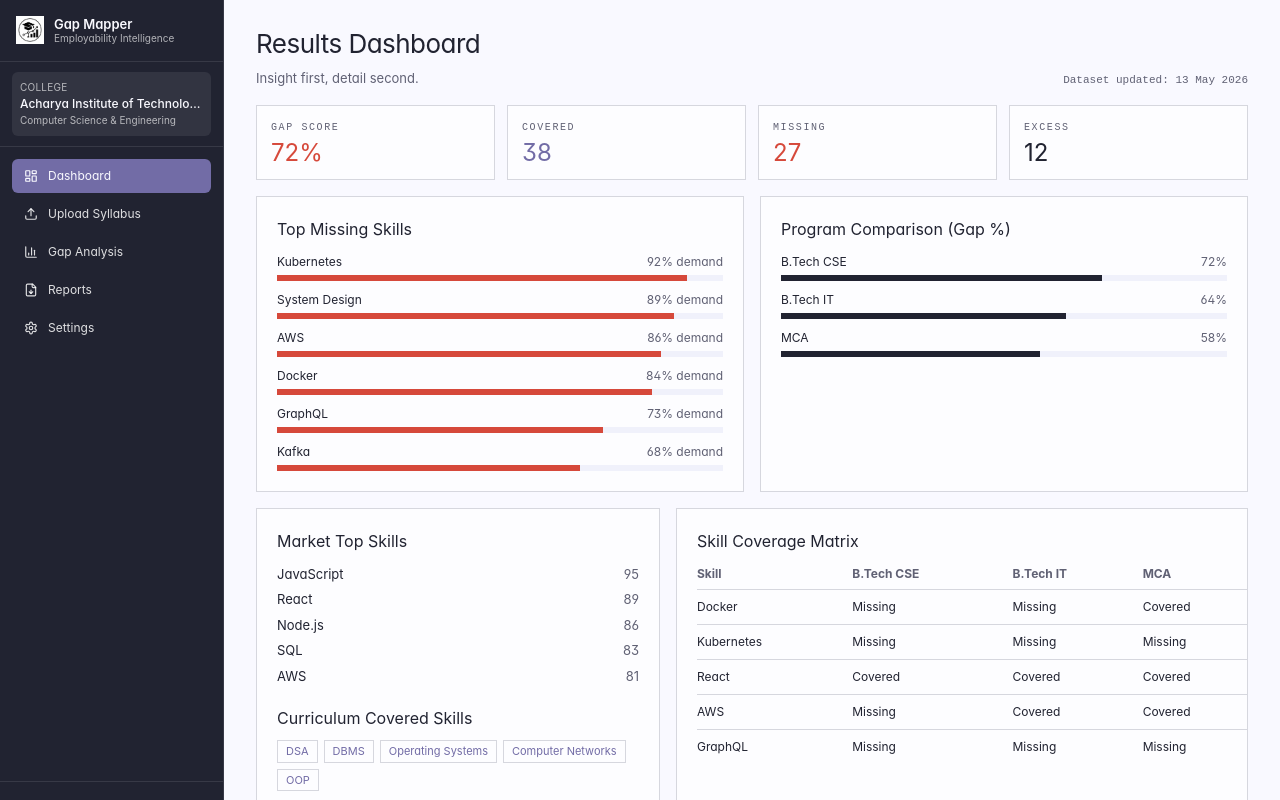
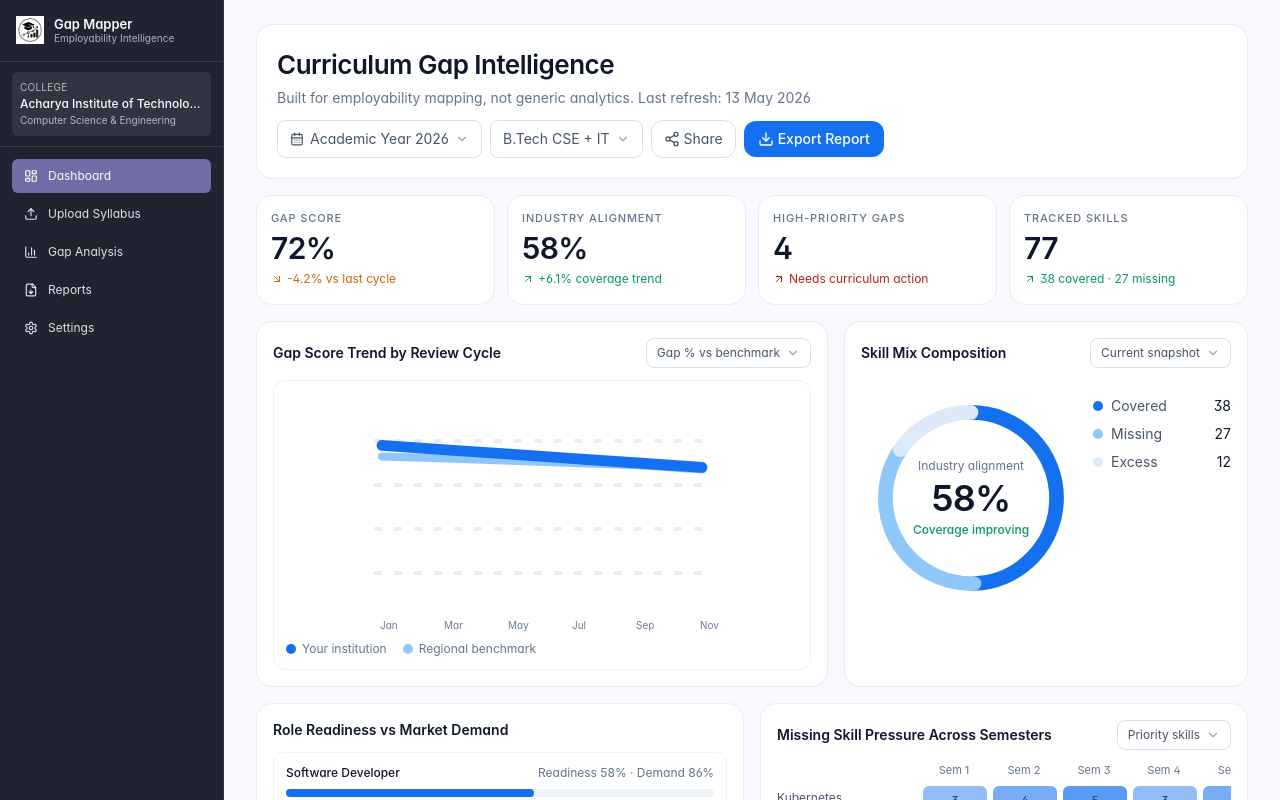
Before and after one commit to gadilkartanishka/employability-gap-mapper, a React (Vite) app in the folder frontend/: page / in a window 1280 px wide. Both pictures are taken after a click on the button "Start Analysis →". Shown: the top 800 px of the page. Built offline with nearby package versions, Linux system fonts and the light colour scheme.

Commit message:
feat(frontend): redesign internal dashboard with employability-focused analytics visuals

```diff
--- a/frontend/src/components/internal/ResultsDashboardPage.tsx
+++ b/frontend/src/components/internal/ResultsDashboardPage.tsx
@@ -2,58 +2,140 @@ import {
   coveredSkills,
   marketTopSkills,
   programComparison,
-  skillCoverageMatrix,
   summary,
   topMissingSkills,
 } from "@/data/internalMockData";
+import { ArrowUpRight, CalendarDays, ChevronDown, Download, Share2 } from "lucide-react";
+
+const gapTrend = [78, 76, 74, 72, 70, 68];
+const benchmarkTrend = [73, 72, 71, 70, 69, 67];
+const cycles = ["Jan", "Mar", "May", "Jul", "Sep", "Nov"];
+
+const roleReadiness = [
+  { role: "Software Developer", readiness: 58, demand: 86 },
+  { role: "Data Analyst", readiness: 64, demand: 78 },
+  { role: "Cloud Engineer", readiness: 43, demand: 82 },
+  { role: "QA Automation", readiness: 61, demand: 69 },
+];
+
+const pressureWindows = ["Sem 1", "Sem 2", "Sem 3", "Sem 4", "Sem 5", "Sem 6"];
+const skillPressure = topMissingSkills.map((skill, idx) =>
+  pressureWindows.map((_, col) => Math.max(1, Math.round((skill.demand - 52) / 10) + ((col + idx) % 3) - 1))
+);
 
 export function ResultsDashboardPage() {
+  const total = summary.covered + summary.missing + summary.excess;
+  const alignment = Math.round((summary.covered / (summary.covered + summary.missing)) * 100);
+  const highPriorityGaps = topMissingSkills.filter((s) => s.demand >= 80).length;
+
   return (
-    <div>
-      <header className="mb-4 flex items-end justify-between gap-4 flex-wrap">
-        <div>
-          <h1 className="text-[22px] md:text-[26px] tracking-[-0.02em] text-ink">Results Dashboard</h1>
-          <p className="mt-1.5 text-[13px] text-muted-foreground">Insight first, detail second.</p>
+    <div className="space-y-4">
+      <header className="rounded-2xl border border-[#E7ECF3] bg-white p-4 md:p-5">
+        <div className="flex flex-wrap items-center justify-between gap-3">
+          <div>
+            <h1 className="text-[26px] font-semibold tracking-[-0.02em] text-[#0F172A]">Curriculum Gap Intelligence</h1>
+            <p className="mt-1 text-sm text-[#64748B]">
+              Built for employability mapping, not generic analytics. Last refresh: {summary.datasetDate}
+            </p>
+          </div>
+          <div className="flex items-center gap-2">
+            <FilterPill icon={<CalendarDays className="h-3.5 w-3.5" />} label="Academic Year 2026" />
+            <FilterPill label="B.Tech CSE + IT" />
+            <button className="inline-flex items-center gap-1 rounded-xl border border-[#D7E0EA] px-3 py-2 text-sm text-[#475569]">
+              <Share2 className="h-4 w-4" /> Share
+            </button>
+            <button className="inline-flex items-center gap-1 rounded-xl bg-[#1570EF] px-3.5 py-2 text-sm font-medium text-white transition hover:bg-[#155ad2]">
+              <Download className="h-4 w-4" /> Export Report
+            </button>
+          </div>
         </div>
-        <div className="font-mono text-[11px] text-muted-foreground">Dataset updated: {summary.datasetDate}</div>
       </header>
 
-      <div className="grid sm:grid-cols-2 xl:grid-cols-4 gap-3 mb-4">
-        <MetricCard label="Gap Score" value={`${summary.gapScore}%`} tone="bad" />
-        <MetricCard label="Covered" value={String(summary.covered)} tone="good" />
-        <MetricCard label="Missing" value={String(summary.missing)} tone="bad" />
-        <MetricCard label="Excess" value={String(summary.excess)} tone="warn" />
+      <div className="grid gap-3 sm:grid-cols-2 xl:grid-cols-4">
+        <MetricCard label="Gap Score" value={`${summary.gapScore}%`} delta="-4.2% vs last cycle" tone="down" />
+        <MetricCard label="Industry Alignment" value={`${alignment}%`} delta="+6.1% coverage trend" tone="up" />
+        <MetricCard label="High-Priority Gaps" value={String(highPriorityGaps)} delta="Needs curriculum action" tone="warn" />
+        <MetricCard label="Tracked Skills" value={String(total)} delta={`${summary.covered} covered · ${summary.missing} missing`} tone="up" />
       </div>
 
-      <div className="grid xl:grid-cols-12 gap-4 mb-4">
-        <section className="xl:col-span-6 hairline bg-card p-4 md:p-5">
-          <h2 className="text-[16px] text-ink">Top Missing Skills</h2>
+      <div className="grid gap-4 xl:grid-cols-12">
+        <section className="xl:col-span-7 rounded-2xl border border-[#E7ECF3] bg-white p-4">
+          <div className="mb-3 flex flex-wrap items-center justify-between gap-2">
+            <h2 className="text-sm font-semibold text-[#0F172A]">Gap Score Trend by Review Cycle</h2>
+            <FilterPill label="Gap % vs benchmark" compact />
+          </div>
+          <GapTrendChart />
+        </section>
+
+        <section className="xl:col-span-5 rounded-2xl border border-[#E7ECF3] bg-white p-4">
+          <div className="mb-3 flex items-center justify-between">
+            <h2 className="text-sm font-semibold text-[#0F172A]">Skill Mix Composition</h2>
+            <FilterPill label="Current snapshot" compact />
+          </div>
+          <CoverageDonut />
+        </section>
+      </div>
+
+      <div className="grid gap-4 xl:grid-cols-12">
+        <section className="xl:col-span-6 rounded-2xl border border-[#E7ECF3] bg-white p-4">
+          <h2 className="mb-3 text-sm font-semibold text-[#0F172A]">Role Readiness vs Market Demand</h2>
+          <div className="space-y-3">
+            {roleReadiness.map((row, idx) => (
+              <RoleRow key={row.role} row={row} idx={idx} />
+            ))}
+          </div>
+        </section>
+
+        <section className="xl:col-span-6 rounded-2xl border border-[#E7ECF3] bg-white p-4">
+          <div className="mb-3 flex items-center justify-between">
+            <h2 className="text-sm font-semibold text-[#0F172A]">Missing Skill Pressure Across Semesters</h2>
+            <FilterPill label="Priority skills" compact />
+          </div>
+          <PressureHeatmap />
+        </section>
+      </div>
+
+      <div className="grid gap-4 lg:grid-cols-2">
+        <section className="rounded-2xl border border-[#E7ECF3] bg-white p-4">
+          <h3 className="text-sm font-semibold text-[#0F172A]">Program Comparison (Gap %)</h3>
           <div className="mt-3 space-y-2.5">
-            {topMissingSkills.map((s) => (
-              <div key={s.skill}>
-                <div className="flex justify-between text-[12px] mb-1">
-                  <span className="text-ink">{s.skill}</span>
-                  <span className="text-muted-foreground">{s.demand}% demand</span>
+            {programComparison.map((row, idx) => (
+              <div key={row.program}>
+                <div className="mb-1 flex items-center justify-between text-xs">
+                  <span className="text-[#0F172A]">{row.program}</span>
+                  <span className="text-[#64748B]">{row.gap}%</span>
                 </div>
-                <div className="h-1.5 bg-secondary">
-                  <div className="h-full bg-destructive" style={{ width: `${s.demand}%` }} />
+                <div className="h-2 rounded-full bg-[#EFF4FA]">
+                  <div
+                    className="h-full rounded-full bg-gradient-to-r from-[#64A5FF] to-[#1570EF]"
+                    style={{ width: `${row.gap}%`, animation: `growBar 900ms ease ${100 * idx}ms both` }}
+                  />
                 </div>
               </div>
             ))}
           </div>
         </section>
 
-        <section className="xl:col-span-6 hairline bg-card p-4 md:p-5">
-          <h2 className="text-[16px] text-ink">Program Comparison (Gap %)</h2>
+        <section className="rounded-2xl border border-[#E7ECF3] bg-white p-4">
+          <h3 className="text-sm font-semibold text-[#0F172A]">Action Queue: Top Missing Skills</h3>
           <div className="mt-3 space-y-2.5">
-            {programComparison.map((p) => (
-              <div key={p.program}>
-                <div className="flex justify-between text-[12px] mb-1">
-                  <span className="text-ink">{p.program}</span>
-                  <span className="text-muted-foreground">{p.gap}%</span>
-                </div>
-                <div className="h-1.5 bg-secondary">
-                  <div className="h-full bg-ink" style={{ width: `${p.gap}%` }} />
+            {topMissingSkills.map((skill, idx) => (
+              <div key={skill.skill} className="rounded-xl border border-[#ECF1F7] p-3">
+                <div className="flex items-center justify-between gap-3">
+                  <div>
+                    <p className="text-sm font-medium text-[#0F172A]">{skill.skill}</p>
+                    <p className="text-xs text-[#64748B]">Market demand signal: {skill.demand}%</p>
+                  </div>
+                  <span
+                    className="rounded-full px-2 py-1 text-[11px] font-medium"
+                    style={{
+                      background: skill.demand >= 85 ? "#FEE2E2" : "#FFF3CD",
+                      color: skill.demand >= 85 ? "#B42318" : "#9A6700",
+                      animation: `cellIn 450ms ease ${idx * 80}ms both`,
+                    }}
+                  >
+                    {skill.demand >= 85 ? "Critical" : "High"}
+                  </span>
                 </div>
               </div>
             ))}
@@ -61,60 +143,191 @@ export function ResultsDashboardPage() {
         </section>
       </div>
 
-      <div className="grid xl:grid-cols-12 gap-4">
-        <section className="xl:col-span-5 hairline bg-card p-4 md:p-5">
-          <h2 className="text-[16px] text-ink">Market Top Skills</h2>
-          <ul className="mt-3 space-y-1.5 text-[13px]">
-            {marketTopSkills.map((s) => (
-              <li key={s.skill} className="flex justify-between">
-                <span className="text-ink">{s.skill}</span>
-                <span className="text-muted-foreground">{s.score}</span>
-              </li>
-            ))}
-          </ul>
-
-          <h2 className="text-[16px] text-ink mt-5">Curriculum Covered Skills</h2>
-          <div className="mt-2.5 flex flex-wrap gap-1.5">
-            {coveredSkills.map((s) => (
-              <span key={s} className="text-[11px] px-2 py-0.5 hairline text-deep-sage">{s}</span>
-            ))}
-          </div>
-        </section>
-
-        <section className="xl:col-span-7 hairline bg-card p-4 md:p-5 overflow-x-auto">
-          <h2 className="text-[16px] text-ink">Skill Coverage Matrix</h2>
-          <table className="mt-3 w-full text-[12px] min-w-[560px]">
-            <thead>
-              <tr className="text-left text-muted-foreground">
-                <th className="pb-1.5">Skill</th>
-                <th className="pb-1.5">B.Tech CSE</th>
-                <th className="pb-1.5">B.Tech IT</th>
-                <th className="pb-1.5">MCA</th>
-              </tr>
-            </thead>
-            <tbody>
-              {skillCoverageMatrix.map((row) => (
-                <tr key={row.skill} className="hairline-t">
-                  <td className="py-2 text-ink">{row.skill}</td>
-                  <td className="py-2">{row.cse ? "Covered" : "Missing"}</td>
-                  <td className="py-2">{row.it ? "Covered" : "Missing"}</td>
-                  <td className="py-2">{row.mca ? "Covered" : "Missing"}</td>
-                </tr>
-              ))}
-            </tbody>
-          </table>
-        </section>
+      <div className="rounded-2xl border border-[#E7ECF3] bg-white p-4">
+        <h3 className="text-sm font-semibold text-[#0F172A]">Currently Covered Foundation Skills</h3>
+        <div className="mt-2.5 flex flex-wrap gap-1.5">
+          {coveredSkills.concat(marketTopSkills.map((s) => s.skill)).map((skill) => (
+            <span key={skill} className="rounded-full border border-[#DCE5EF] bg-[#F8FBFF] px-2 py-1 text-[11px] text-[#334155]">
+              {skill}
+            </span>
+          ))}
+        </div>
       </div>
     </div>
   );
 }
 
-function MetricCard({ label, value, tone }: { label: string; value: string; tone: "good" | "warn" | "bad" }) {
-  const color = tone === "good" ? "text-deep-sage" : tone === "warn" ? "text-ink" : "text-destructive";
+function FilterPill({ label, icon, compact }: { label: string; icon?: React.ReactNode; compact?: boolean }) {
   return (
-    <div className="hairline bg-card p-3.5">
-      <div className="font-mono text-[10px] tracking-[0.16em] uppercase text-muted-foreground">{label}</div>
-      <div className={`mt-1.5 text-[24px] leading-none ${color}`}>{value}</div>
+    <button className={`inline-flex items-center gap-1.5 rounded-lg border border-[#D7E0EA] bg-white text-[#475569] ${compact ? "px-2.5 py-1.5 text-xs" : "px-3 py-2 text-sm"}`}>
+      {icon}
+      {label}
+      <ChevronDown className="h-3.5 w-3.5 text-[#94A3B8]" />
+    </button>
+  );
+}
+
+function MetricCard({ label, value, delta, tone }: { label: string; value: string; delta: string; tone: "up" | "down" | "warn" }) {
+  const toneClass = tone === "up" ? "text-[#08966A]" : tone === "down" ? "text-[#CA6A04]" : "text-[#B42318]";
+  return (
+    <div className="rounded-2xl border border-[#E7ECF3] bg-white p-3.5">
+      <p className="text-[11px] font-medium uppercase tracking-[0.08em] text-[#64748B]">{label}</p>
+      <p className="mt-1.5 text-[30px] font-semibold leading-none tracking-[-0.02em] text-[#0F172A]">{value}</p>
+      <p className={`mt-2 inline-flex items-center gap-1 text-xs ${toneClass}`}>
+        <ArrowUpRight className={`h-3 w-3 ${tone === "down" ? "rotate-90" : ""}`} />
+        {delta}
+      </p>
     </div>
   );
 }
+
+function GapTrendChart() {
+  const max = 80;
+  const toPath = (values: number[]) =>
+    values
+      .map((v, i) => {
+        const x = 12 + i * 16;
+        const y = 56 - (v / max) * 44;
+        return `${i === 0 ? "M" : "L"}${x},${y}`;
+      })
+      .join(" ");
+
+  return (
+    <div className="rounded-xl border border-[#ECF1F7] p-3">
+      <svg viewBox="0 0 104 60" className="h-60 w-full">
+        {[20, 40, 60, 80].map((n) => (
+          <line key={n} x1="10" y1={56 - (n / 80) * 44} x2="95" y2={56 - (n / 80) * 44} stroke="#E6EDF5" strokeDasharray="2 3" />
+        ))}
+
+        <path d={toPath(benchmarkTrend)} fill="none" stroke="#8EC7F8" strokeWidth="2" strokeLinecap="round" style={{ animation: "pathReveal 1200ms ease both" }} />
+        <path d={toPath(gapTrend)} fill="none" stroke="#1570EF" strokeWidth="2.7" strokeLinecap="round" style={{ animation: "pathReveal 1200ms ease 120ms both" }} />
+
+        {cycles.map((label, i) => (
+          <text key={label} x={11.5 + i * 16} y="59" fontSize="2.5" fill="#6B7C90">{label}</text>
+        ))}
+      </svg>
+      <div className="mt-2 flex items-center gap-4 text-xs text-[#64748B]">
+        <LegendDot color="#1570EF" label="Your institution" />
+        <LegendDot color="#8EC7F8" label="Regional benchmark" />
+      </div>
+    </div>
+  );
+}
+
+function CoverageDonut() {
+  const parts = [
+    { label: "Covered", value: summary.covered, color: "#1570EF" },
+    { label: "Missing", value: summary.missing, color: "#8EC7F8" },
+    { label: "Excess", value: summary.excess, color: "#DCE9F9" },
+  ];
+  const total = parts.reduce((acc, p) => acc + p.value, 0);
+  const circumference = 2 * Math.PI * 70;
+  let offsetAcc = 0;
+
+  return (
+    <div className="flex flex-col items-center gap-3 pt-2 lg:flex-row lg:items-start lg:justify-between">
+      <div className="relative grid h-[220px] w-[220px] place-items-center">
+        <svg viewBox="0 0 180 180" className="h-[220px] w-[220px] -rotate-90">
+          <circle cx="90" cy="90" r="70" fill="none" stroke="#EAF0F8" strokeWidth="12" />
+          {parts.map((part, i) => {
+            const arc = (part.value / total) * circumference;
+            const dashOffset = circumference - offsetAcc;
+            offsetAcc += arc;
+            return (
+              <circle
+                key={part.label}
+                cx="90"
+                cy="90"
+                r="70"
+                fill="none"
+                stroke={part.color}
+                strokeWidth="12"
+                strokeLinecap="round"
+                strokeDasharray={`${arc} ${circumference - arc}`}
+                strokeDashoffset={dashOffset}
+                style={{ animation: `segmentIn 1000ms ease ${i * 100}ms both` }}
+              />
+            );
+          })}
+        </svg>
+        <div className="absolute text-center">
+          <p className="text-xs text-[#64748B]">Industry alignment</p>
+          <p className="mt-1 text-4xl font-semibold tracking-[-0.02em] text-[#0F172A]">{Math.round((summary.covered / (summary.covered + summary.missing)) * 100)}%</p>
+          <p className="mt-1 text-xs font-medium text-[#08966A]">Coverage improving</p>
+        </div>
+      </div>
+
+      <ul className="w-full space-y-2 pt-2 text-sm lg:max-w-[180px]">
+        {parts.map((p) => (
+          <li key={p.label} className="flex items-center justify-between">
+            <div className="flex items-center gap-2 text-[#475569]">
+              <span className="h-2.5 w-2.5 rounded-full" style={{ backgroundColor: p.color }} />
+              {p.label}
+            </div>
+            <span className="text-[#0F172A]">{p.value}</span>
+          </li>
+        ))}
+      </ul>
+    </div>
+  );
+}
+
+function RoleRow({ row, idx }: { row: { role: string; readiness: number; demand: number }; idx: number }) {
+  return (
+    <div className="rounded-xl border border-[#ECF1F7] p-3">
+      <div className="mb-2 flex items-center justify-between text-xs">
+        <span className="font-medium text-[#0F172A]">{row.role}</span>
+        <span className="text-[#64748B]">Readiness {row.readiness}% · Demand {row.demand}%</span>
+      </div>
+      <div className="space-y-1.5">
+        <div className="h-2 rounded-full bg-[#EFF4FA]">
+          <div className="h-full rounded-full bg-[#1570EF]" style={{ width: `${row.readiness}%`, animation: `growBar 800ms ease ${idx * 90}ms both` }} />
+        </div>
+        <div className="h-2 rounded-full bg-[#EFF4FA]">
+          <div className="h-full rounded-full bg-[#7CC2F9]" style={{ width: `${row.demand}%`, animation: `growBar 800ms ease ${idx * 90 + 80}ms both` }} />
+        </div>
+      </div>
+    </div>
+  );
+}
+
+function PressureHeatmap() {
+  return (
+    <div className="overflow-x-auto">
+      <div className="min-w-[560px]">
+        <div className="mb-2 grid grid-cols-[140px_repeat(6,minmax(0,1fr))] gap-1 text-[11px] text-[#64748B]">
+          <div />
+          {pressureWindows.map((window) => (
+            <div key={window} className="text-center">{window}</div>
+          ))}
+        </div>
+        {topMissingSkills.map((skill, row) => (
+          <div key={skill.skill} className="mb-1 grid grid-cols-[140px_repeat(6,minmax(0,1fr))] gap-1.5">
+            <div className="pt-1 text-xs text-[#475569]">{skill.skill}</div>
+            {skillPressure[row].map((value, col) => (
+              <div
+                key={`${skill.skill}-${col}`}
+                className="flex h-7 items-center justify-center rounded-md text-[11px] font-medium text-[#184A7A]"
+                style={{
+                  background: `rgba(21,112,239,${0.1 + value * 0.12})`,
+                  animation: `cellIn 420ms ease ${col * 28 + row * 36}ms both`,
+                }}
+              >
+                {value}
+              </div>
+            ))}
+          </div>
+        ))}
+      </div>
+    </div>
+  );
+}
+
+function LegendDot({ color, label }: { color: string; label: string }) {
+  return (
+    <div className="flex items-center gap-1.5">
+      <span className="h-2.5 w-2.5 rounded-full" style={{ backgroundColor: color }} />
+      {label}
+    </div>
+  );
+}
```
